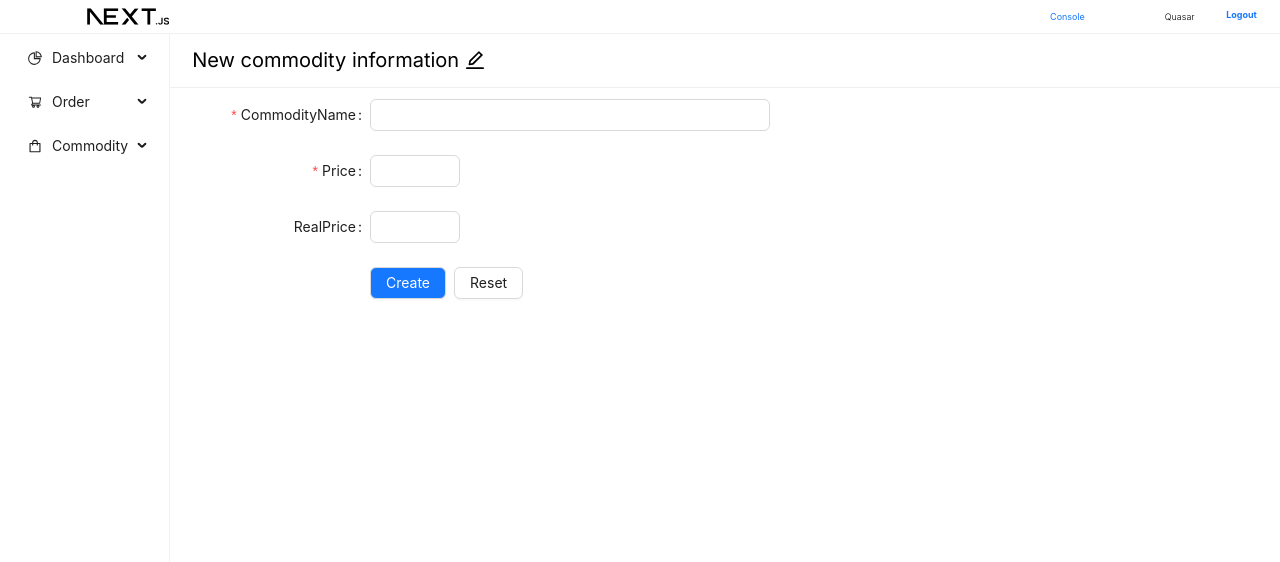
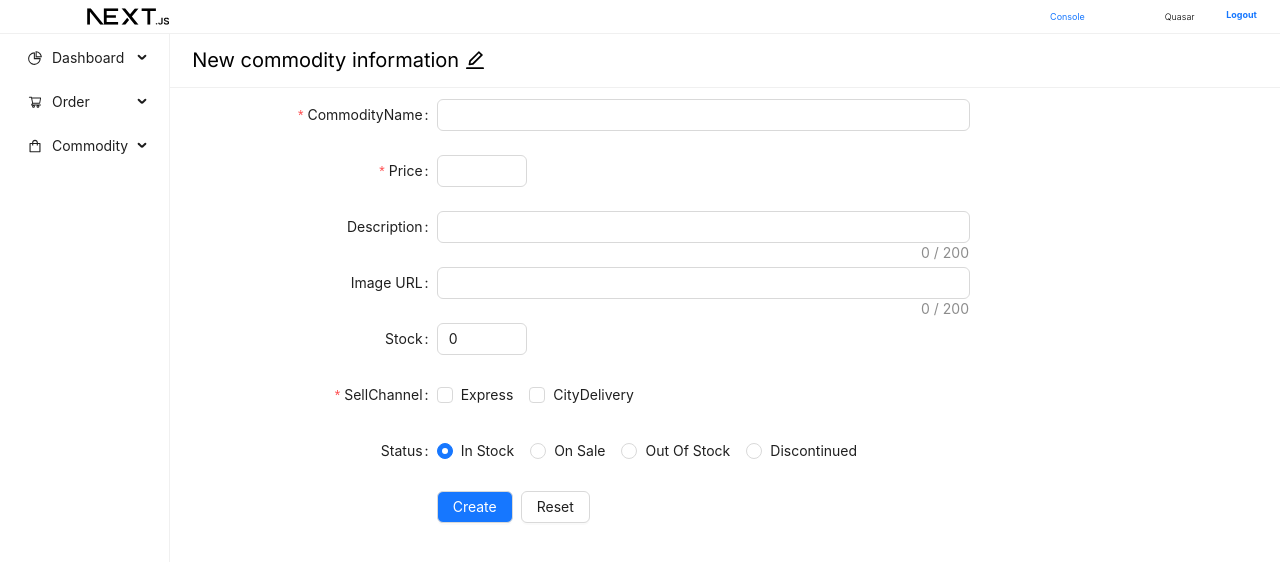
Before and after one commit to SayAMDYES/order-center-control-panel, a Next.js app: page /commodity/add-new in a window 1280 px wide. Shown: the top 562 px of the page. Built offline with nearby package versions, Linux system fonts and the light colour scheme.

Commit message:
:sparkles: Commodity create page.

```diff
--- a/src/app/(commodity)/commodity/add-new/page.tsx
+++ b/src/app/(commodity)/commodity/add-new/page.tsx
@@ -25,7 +25,7 @@ export default function NewCommodityPage() {
                 name="basic"
                 labelCol={{span: 8}}
                 wrapperCol={{span: 16}}
-                style={{maxWidth: 600}}
+                style={{maxWidth: 800}}
                 initialValues={{remember: false}}
                 onFinish={onFinish}
                 onFinishFailed={onFinishFailed}
@@ -44,15 +44,66 @@ export default function NewCommodityPage() {
                     name="price"
                     rules={[{required: true, message: 'Please input price'}]}
                 >
-                    <InputNumber/>
+                    <InputNumber min={0} precision={2}/>
                 </Form.Item>
 
                 <Form.Item
-                    label="RealPrice"
-                    name="realPrice"
-                    rules={[{required: false, message: 'Please input real price'}]}
+                    label="Description"
+                    name="description"
+                    rules={[{required: false, message: 'Please input description'}]}
                 >
-                    <InputNumber/>
+                    <Input.TextArea
+                        showCount
+                        allowClear
+                        autoSize={true}
+                        maxLength={200}
+                        style={{resize: 'none'}}
+                    />
+                </Form.Item>
+
+                <Form.Item
+                    label="Image URL"
+                    name="image"
+                    rules={[{required: false, message: 'Please input image url'}]}
+                >
+                    <Input.TextArea
+                        showCount
+                        allowClear
+                        autoSize={true}
+                        maxLength={200}
+                        style={{resize: 'none'}}
+                    />
+                </Form.Item>
+
+                <Form.Item
+                    label="Stock"
+                    name="stock"
+                    rules={[{required: false, message: 'Please input stock'}]}
+                >
+                    <InputNumber defaultValue={0} min={0} precision={0}/>
+                </Form.Item>
+
+                <Form.Item
+                    label="SellChannel"
+                    name="sellChannel"
+                    rules={[{required: true, message: 'Please choose sell channel'}]}
+                >
+                    <Checkbox.Group
+                        options={channelOption}
+                    />
+                </Form.Item>
+
+                <Form.Item
+                    label="Status"
+                    name="status"
+                    rules={[{required: false, message: 'Please choose status'}]}
+                >
+                    <Radio.Group defaultValue={0}>
+                        <Radio value={0}>In Stock</Radio>
+                        <Radio value={1}>On Sale</Radio>
+                        <Radio value={2}>Out Of Stock</Radio>
+                        <Radio value={3}>Discontinued</Radio>
+                    </Radio.Group>
                 </Form.Item>
 
                 <Form.Item wrapperCol={{offset: 8, span: 16}}>
```
